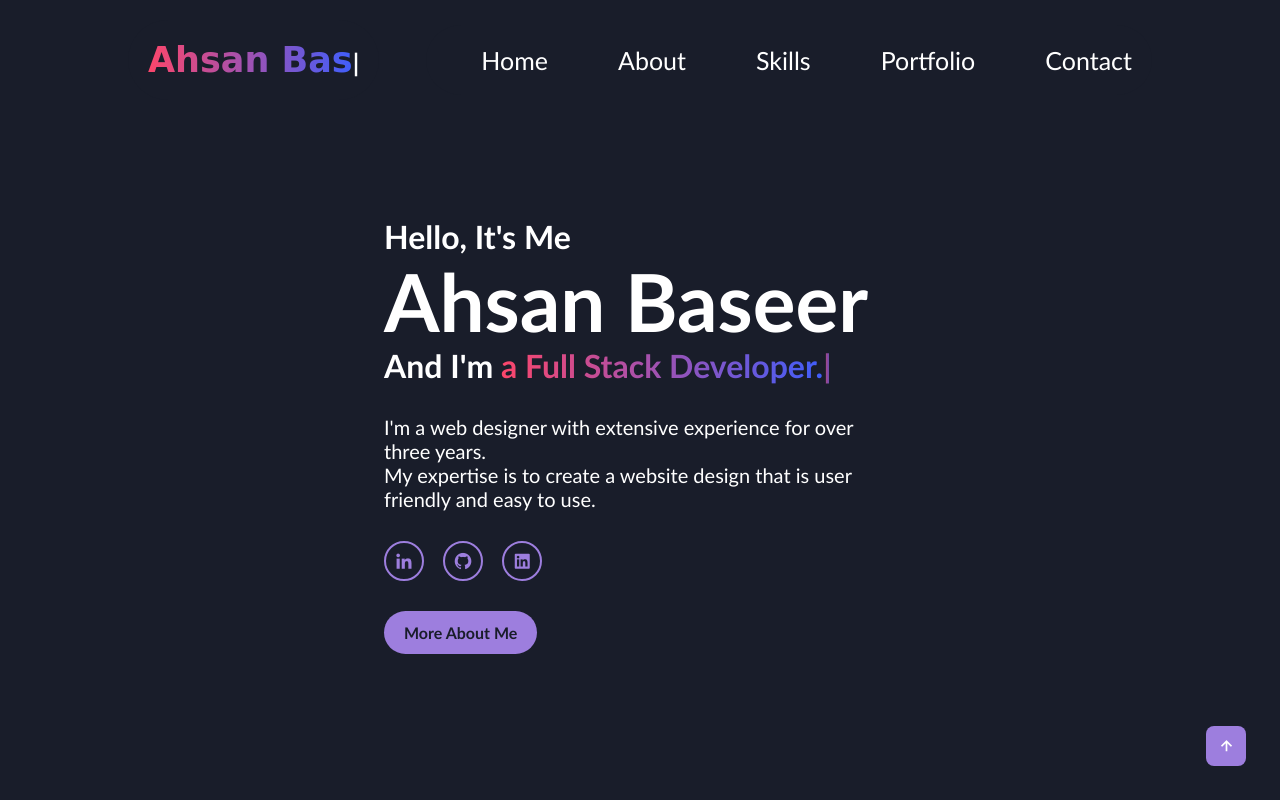
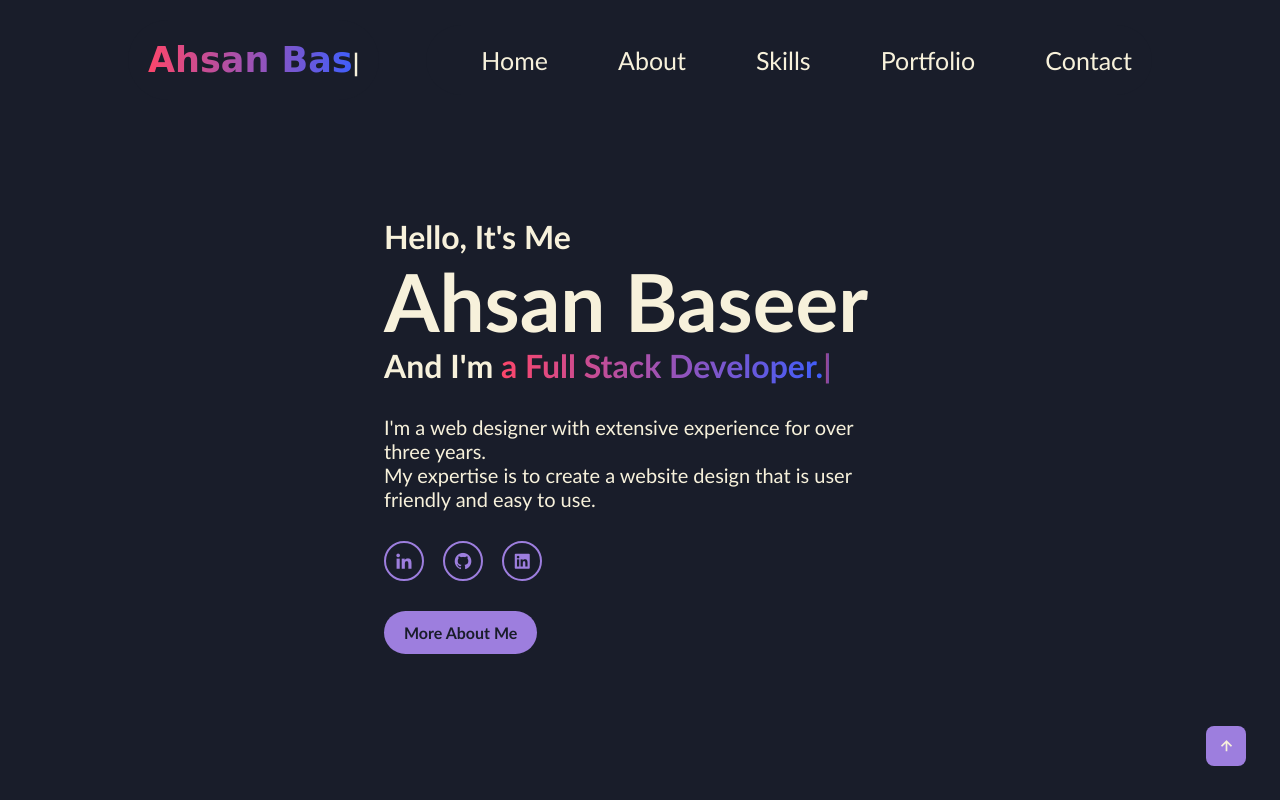
Before and after one commit to Ahsan725/Ahsan, a plain HTML site: page index.html in a window 1280 px wide. Shown: the top 800 px of the page. Drawn offline with nearby package versions, Linux system fonts and the light colour scheme.

Commit message:
stable built 2.0

```diff
--- a/styles.css
+++ b/styles.css
@@ -8,7 +8,7 @@
 }
 
 :root {
-    --primary-color: #fff;
+    --primary-color: #f7f1db;
     --secondary-color: rgb(157, 126, 222);
     /* --background-color: rgb(148, 148, 185); */
     --background-color: #191d2a;
```
